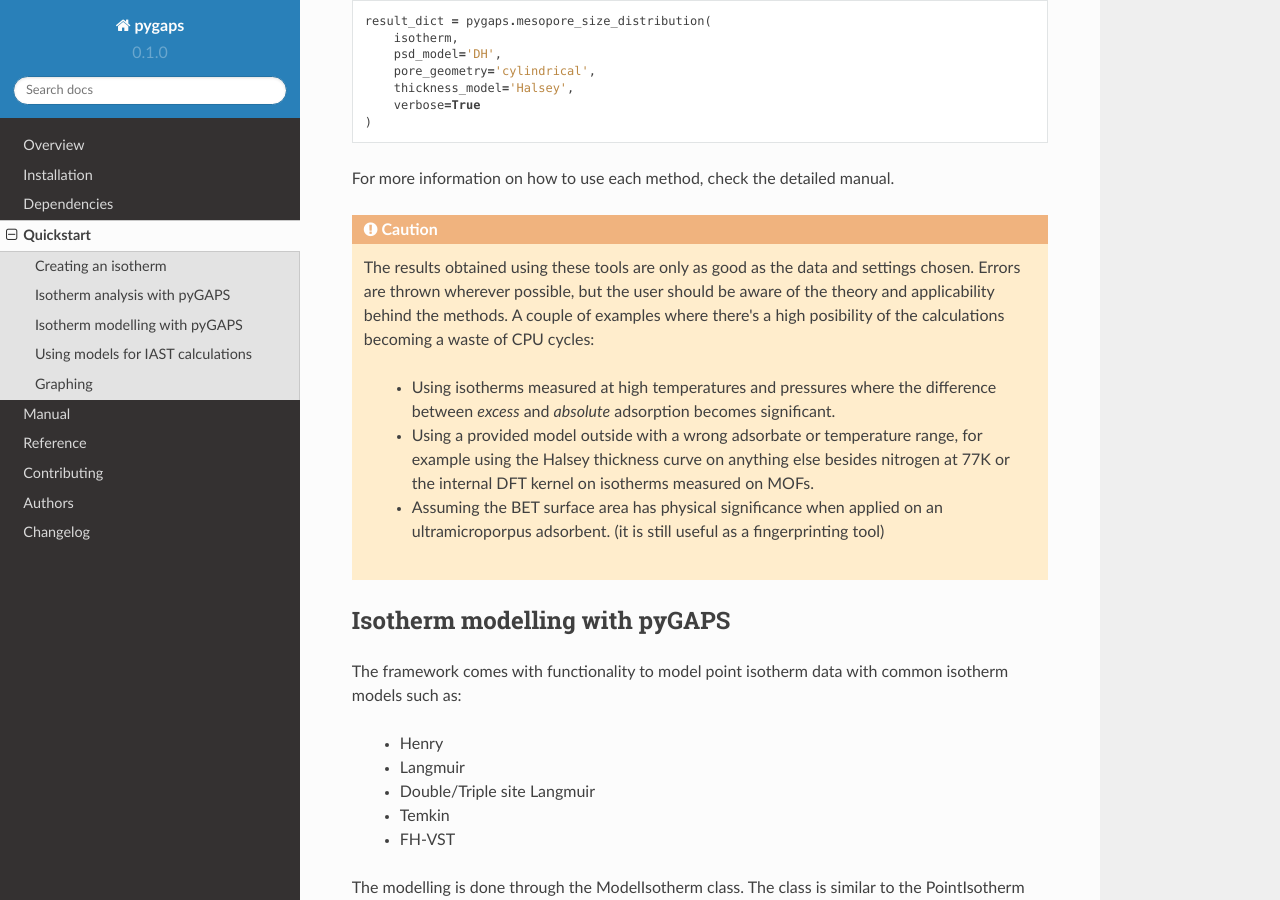
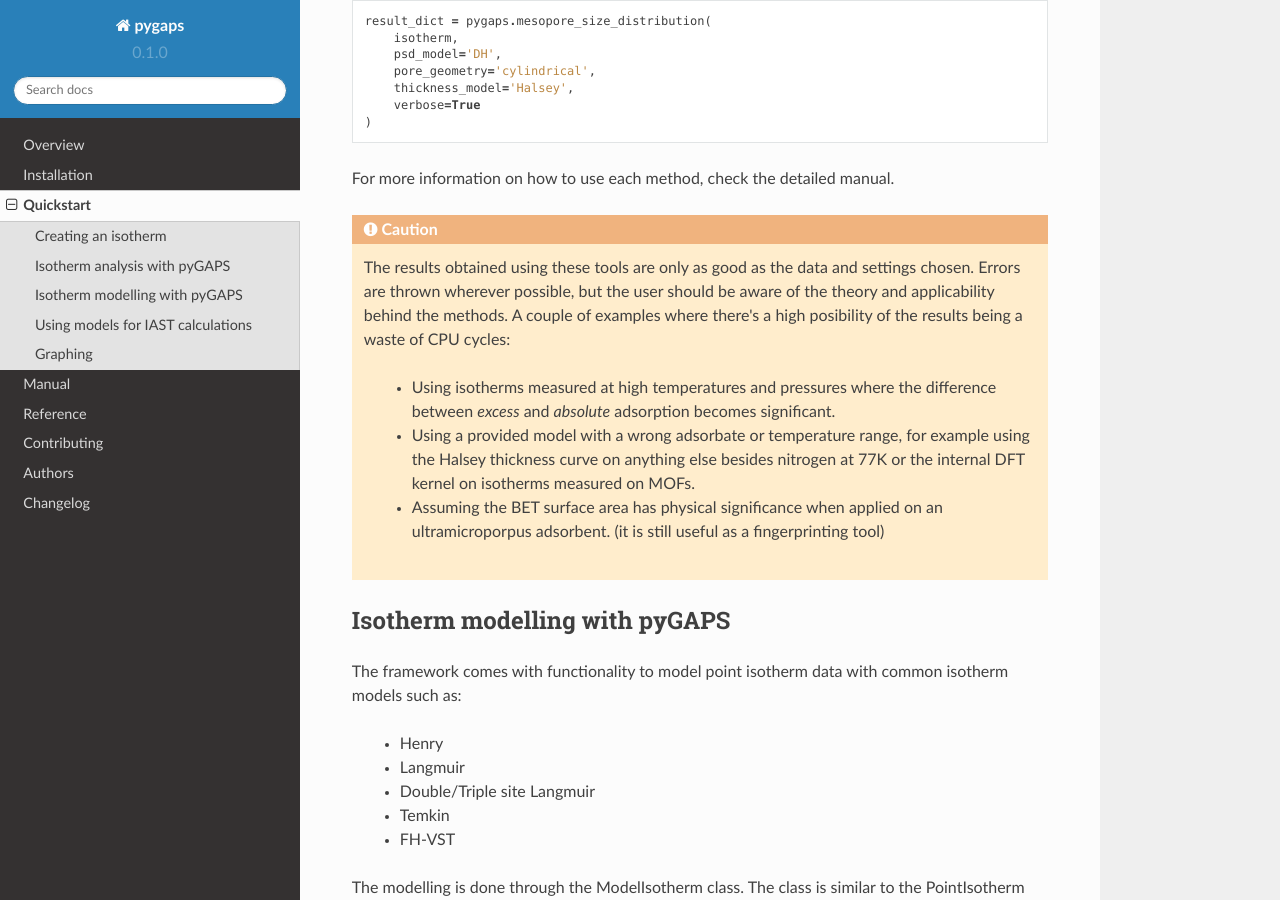
Before and after one commit to pauliacomi/pyGAPS, a Sphinx documentation site: the page built from docs/quickstart.rst, in a window 1280 px wide and 900 px high, scrolled down 2350 px. Built offline with Sphinx 7.4.7 and the Read the Docs theme 2.0.0, drawn with Linux system fonts in a browser that asks for light colours.

Commit message:
fixed links again

```diff
--- a/docs/quickstart.rst
+++ b/docs/quickstart.rst
@@ -108,12 +108,12 @@ For more information on how to use each method, check the detailed manual.
    The results obtained using these tools are only as good as the data and settings
    chosen. Errors are thrown wherever possible, but the user should be aware of the
    theory and applicability behind the methods. A couple of examples where there's a
-   high posibility of the calculations becoming a waste of CPU cycles:
+   high posibility of the results being a waste of CPU cycles:
 
     - Using isotherms measured at high temperatures and pressures where the difference
       between *excess* and *absolute* adsorption becomes significant.
 
-    - Using a provided model outside with a wrong adsorbate or temperature range, for
+    - Using a provided model with a wrong adsorbate or temperature range, for
       example using the Halsey thickness curve on anything else besides nitrogen at 77K
       or the internal DFT kernel on isotherms measured on MOFs.
 
```
Also changed, not shown: docs/installation.rst (+4 -5 lines).
